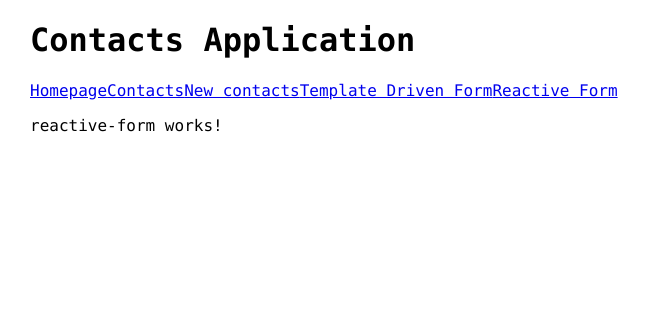
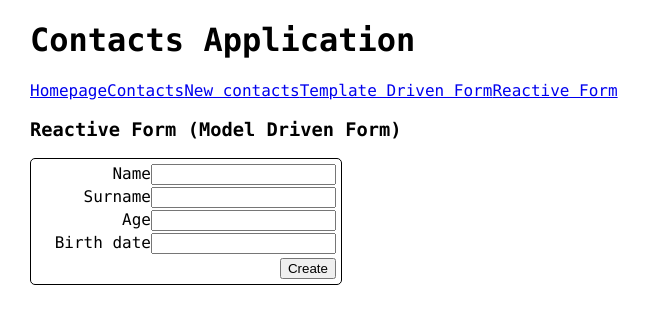
Before and after one commit to redluck/ContactsApplication, an Angular app: page /new-3 in a window 1280 px wide. Shown: the top 324 px of the page, without its empty margins (0-650 px from the left). Built offline with nearby package versions, Linux system fonts and the light colour scheme.

Commit message:
Reactive Form

```diff
--- a/src/app/components/reactive-form/reactive-form.component.html
+++ b/src/app/components/reactive-form/reactive-form.component.html
@@ -1,3 +1,25 @@
-<p>
-  reactive-form works!
-</p>
+<h3>Reactive Form (Model Driven Form)</h3>
+
+<form [formGroup]="myForm">
+	<div>
+		<label for="txtName">Name</label>
+		<input type="text" formControlName="txtName">
+	</div>
+	<div [hidden]="myForm.controls.txtName.valid || myForm.controls.txtName.pristine">Il nome é obbligatorio!</div>
+	<div>
+		<label for="txtSurname">Surname</label>
+		<input type="text" formControlName="txtSurname">
+	</div>
+	<div>
+		<label for="txtAge">Age</label>
+		<input type="text" formControlName="txtAge">
+	</div>
+	<div>
+		<label for="txtBirth">Birth date</label>
+		<input type="text" formControlName="txtBirth">
+	</div>
+	<button type="button" (click)="createContact()">Create</button>
+</form>
+
+<br>
+<div>{{httpStatusCode}}</div>
--- /dev/null
+++ b/src/app/components/reactive-form/reactive-form.component.scss
@@ -0,0 +1,15 @@
+$myBorder: 1px solid #000000;
+
+form {
+	border: $myBorder;
+	border-radius: 5px;
+	width: 300px;
+	text-align: right;
+	padding: 5px;
+}
+div {
+	margin-bottom: 2px;
+}
+button {
+	margin-top: 2px;
+}
--- a/src/app/components/reactive-form/reactive-form.component.ts
+++ b/src/app/components/reactive-form/reactive-form.component.ts
@@ -1,15 +1,63 @@
-import { Component, OnInit } from '@angular/core';
+import { Component, Input } from '@angular/core';
+import { FormGroup, FormControl, FormBuilder, Validators } from '@angular/forms';
+import { Contact } from '../../models/contact';
+import { ContactService } from '../../services/contact.service';
 
 @Component({
-  selector: 'app-reactive-form',
-  templateUrl: './reactive-form.component.html',
-  styleUrls: ['./reactive-form.component.css']
+	selector: 'app-reactive-form',
+	templateUrl: './reactive-form.component.html',
+	styleUrls: ['./reactive-form.component.scss']
 })
-export class ReactiveFormComponent implements OnInit {
+export class ReactiveFormComponent {
 
-  constructor() { }
+	myForm = this.fb.group({
+		txtName: ["", Validators.required],
+		txtSurname: ["", Validators.required],
+		txtAge: ["", Validators.required],
+		txtBirth: ["", Validators.required]
+	})
 
-  ngOnInit() {
-  }
+	//Modello da aggiornare man mano che cambiano i valori del form
+	model: Contact;
+
+	//Codice ritornato dall'operazione HTTP
+	private httpStatusCode: number;
+
+	/*---------------------------------------------------------------------------*
+	| constructor()                                                              |
+	*---------------------------------------------------------------------------*/
+	constructor(private fb: FormBuilder, private contactService: ContactService) {
+
+		this.model = new Contact(null, null, null, null, null);
+
+		//Mi sottoscrivo ad ogni modifica del form e ne mappo i valori correnti
+		//sulle corrispondenti proprietà del modello dei dati
+		this.myForm.valueChanges
+			.subscribe(value => {
+				this.model.name = value.txtName;
+				this.model.surname = value.txtSurname;
+				this.model.age = value.txtAge;
+				this.model.birthDate = value.txtBirth;
+				console.log(this.model);
+			}
+		);
+	}
+
+	/*---------------------------------------------------------------------------*
+	| createContact()                                                            |
+	*---------------------------------------------------------------------------*/
+	createContact() {
+		this.contactService.addContact(this.model)
+			.subscribe(
+				successCode => {
+					this.httpStatusCode = successCode;
+					//this.setHttpCodeDescription();
+					//this.submitted = true;
+				},
+				errorCode => {
+					this.httpStatusCode = errorCode
+				}
+			);
+	}
 
 }
```
Also changed, not shown: src/app/components/template-driven-form/template-driven-form.component.ts (+10 -1 lines), src/app/components/reactive-form/reactive-form.component.css (deleted).
